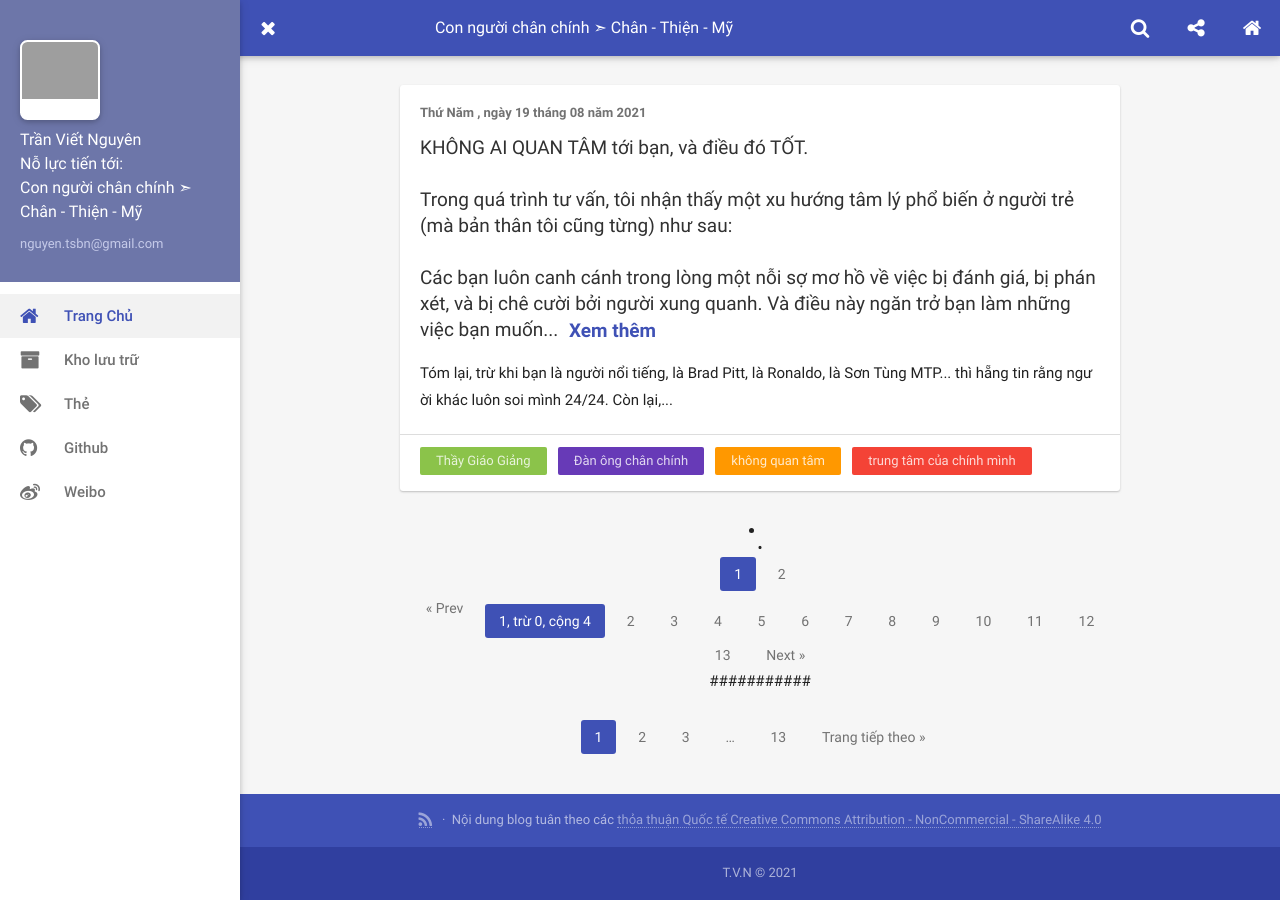
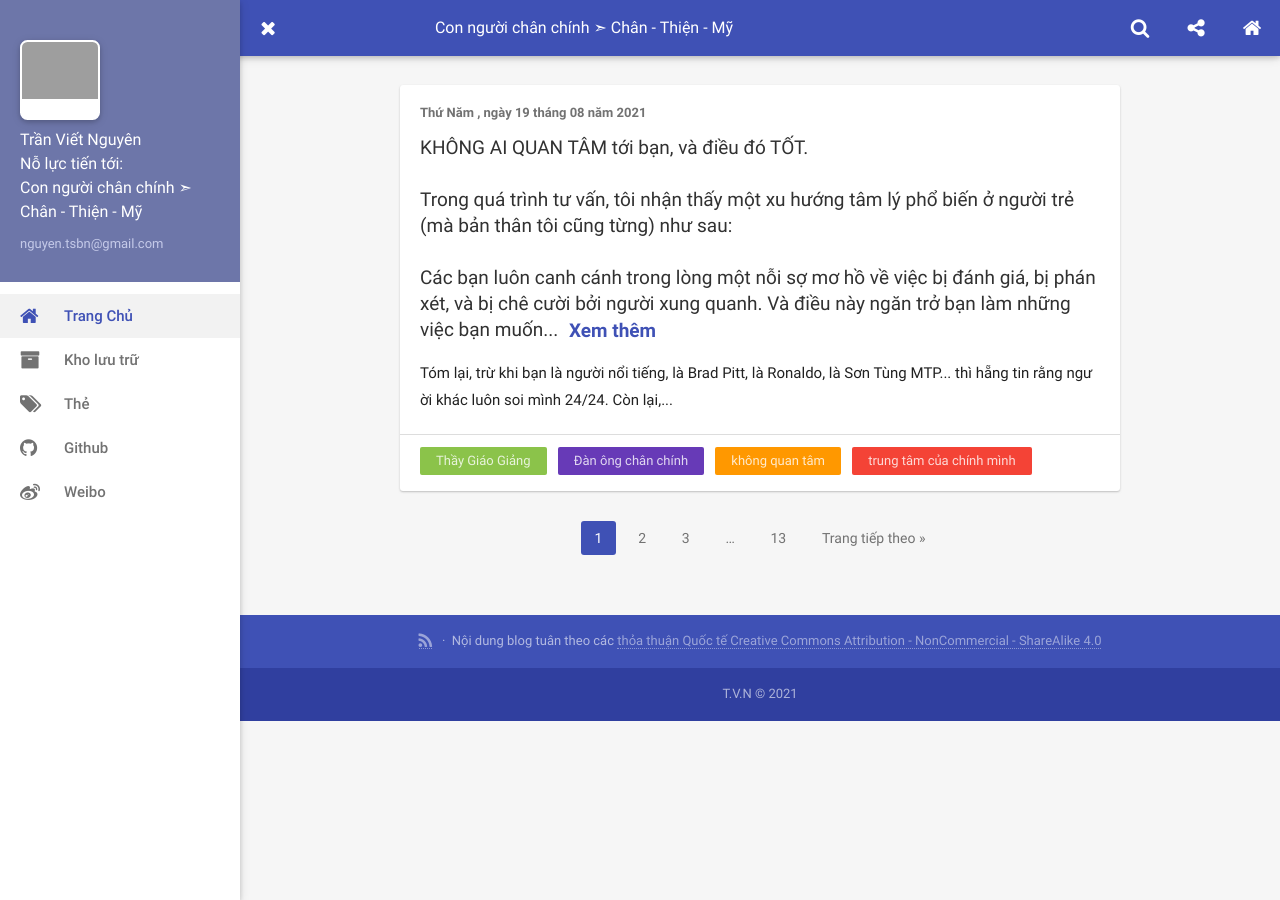
Before and after one commit to tranvietnguyen/blog, a Jekyll site: the page built from index.html, in a window 1280 px wide and 900 px high, scrolled down 223 px. Built offline with Jekyll 4.4.1, drawn with Linux system fonts in a browser that asks for light colours; the list of posts is cut into pages by our own code; comment, search, counter and statistics services are not loaded.

Commit message:
done nhé mn

```diff
--- a/_layouts/home.html
+++ b/_layouts/home.html
@@ -86,54 +86,10 @@ layout: default
   </li>
       {%- endfor -%}
 </ul>
-    {% if site.paginate %}
-    <nav id="page-nav">
-      <div class="inner">
-        {%- if paginator.previous_page %}
-        <a class="page-number waves-effect waves-button" href="{{ paginator.previous_page_path | relative_url }}"><font style="vertical-align: inherit;"><font style="vertical-align: inherit;">{{ paginator.previous_page }}</font></font></a>
-        {%- else %}
-          <li><div class="pager-edge">•</div></li>
-        {%- endif %}
-        <span class="page-number current waves-effect waves-button">{{ paginator.page }}</span>
-        {%- if paginator.next_page %}
-        <a class="page-number waves-effect waves-button" href="{{ paginator.next_page_path | relative_url }}">{{ paginator.next_page }}</a>
-        {%- else %}
-          <li><div class="pager-edge">•</div></li>
-        {%- endif %}
-        </ul>
-      </div>
-    {%- endif %}
-
-
-    {% if paginator.total_pages > 1 %}
-<div class="pagination">
-  {% if paginator.previous_page %}
-  <a class="page-number waves-effect waves-button" href="{{ paginator.previous_page_path | relative_url }}">&laquo; Prev</a>
-  {% else %}
-    <span>&laquo; Prev</span>
-  {% endif %}
-
-  {% for page in (1..paginator.total_pages) %}
-    {% if page == paginator.page %}
-    <span class="page-number current waves-effect waves-button">{{ page }}, trừ {{ page | minus: 1 }}, cộng {{page | plus: 3}}</span>
-    {% elsif page == 1 %}
-    <a class="page-number waves-effect waves-button" href="{{ '/' | relative_url }}">{{ page }}</a>
-    {% else %}
-    <a class="page-number waves-effect waves-button" href="{{ site.paginate_path | relative_url | replace: ':num', page }}">{{ page }}</a>
-    {% endif %}
-  {% endfor %}
-
-  {% if paginator.next_page %}
-  <a class="page-number waves-effect waves-button" href="{{ paginator.next_page_path | relative_url }}">Next &raquo;</a>
-  {% else %}
-    <span>Next &raquo;</span>
-  {% endif %}
-</div>
-{% endif %}
 
 
 
-###########
+<!--phan trang-->
 
 {% if paginator.total_pages > 1 %}
 <nav id="page-nav">
@@ -191,7 +147,7 @@ layout: default
     {% if paginator.page == paginator.total_pages %}
     <span class="page-number current waves-effect waves-button">{{ paginator.page }}</span>
     {% else %}
-    <a class="page-number waves-effect waves-button" href="{{ paginator.total_pages | relative_url }}/">{{ paginator.total_pages }}</a>
+    <a class="page-number waves-effect waves-button" href="{{ paginator.total_pages | relative_url }}">{{ paginator.total_pages }}</a>
     {% endif %}
 
     {% comment %} Link next page {% endcomment %}
```
